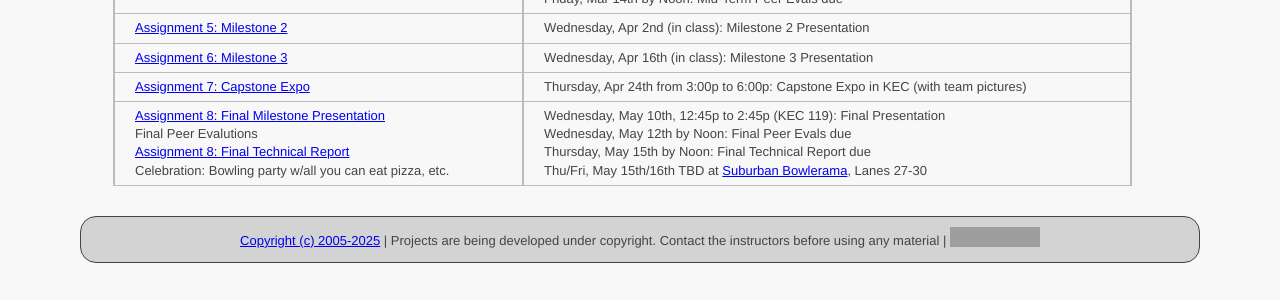
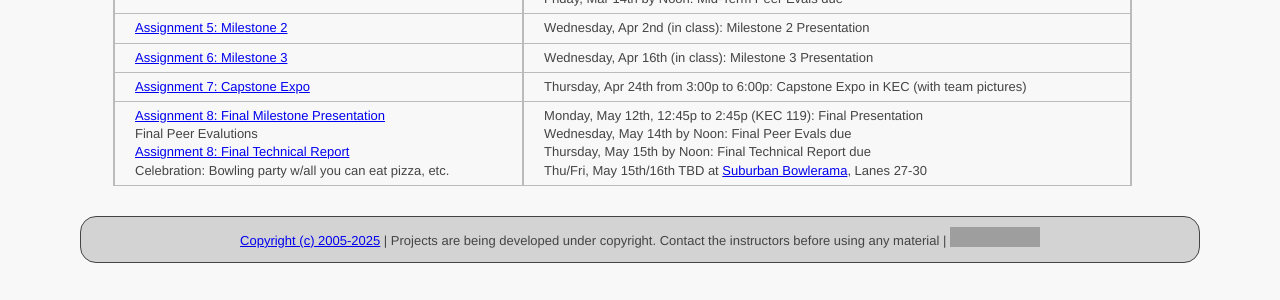
Before and after one commit to ycpcs/cs402-spring2025, a Jekyll site: the page built from projects/RevMetrix-Project/schedule.md, in a window 1280 px wide. Shown: the part 315-615 px from the top of the page. Built offline with Jekyll 4.4.1, drawn with Linux system fonts in a browser that asks for light colours; grey boxes are pictures that could not be loaded.

Commit message:
schedule updates

```diff
--- a/projects/RevMetrix-Project/schedule.md
+++ b/projects/RevMetrix-Project/schedule.md
@@ -15,4 +15,4 @@ This is the assignment schedule for the Spring 2025 CS402 RevMetrix Project.
 [Assignment 5: Milestone 2](../../assign/assign05.html)   | Wednesday, Apr 2nd (in class): Milestone 2 Presentation
 [Assignment 6: Milestone 3](../../assign/assign06.html)   | Wednesday, Apr 16th (in class): Milestone 3 Presentation
 [Assignment 7: Capstone Expo](../../assign/assign07.html) | Thursday, Apr 24th from 3:00p to 6:00p: Capstone Expo in KEC (with team pictures)
-[Assignment 8: Final Milestone Presentation](../../assign/assign08.html)<br>Final Peer Evalutions <br> [Assignment 8: Final Technical Report](../../assign/finalreport.html)<br>Celebration: Bowling party w/all you can eat pizza, etc. | Wednesday, May 10th, 12:45p to 2:45p (KEC 119): Final Presentation<br>Wednesday, May 12th by Noon: Final Peer Evals due<br>Thursday, May 15th by Noon: Final Technical Report due<br>Thu/Fri, May 15th/16th TBD at [Suburban Bowlerama](https://suburbanbowlerama.com/), Lanes 27-30
+[Assignment 8: Final Milestone Presentation](../../assign/assign08.html)<br>Final Peer Evalutions <br> [Assignment 8: Final Technical Report](../../assign/finalreport.html)<br>Celebration: Bowling party w/all you can eat pizza, etc. | Monday, May 12th, 12:45p to 2:45p (KEC 119): Final Presentation<br>Wednesday, May 14th by Noon: Final Peer Evals due<br>Thursday, May 15th by Noon: Final Technical Report due<br>Thu/Fri, May 15th/16th TBD at [Suburban Bowlerama](https://suburbanbowlerama.com/), Lanes 27-30
```
